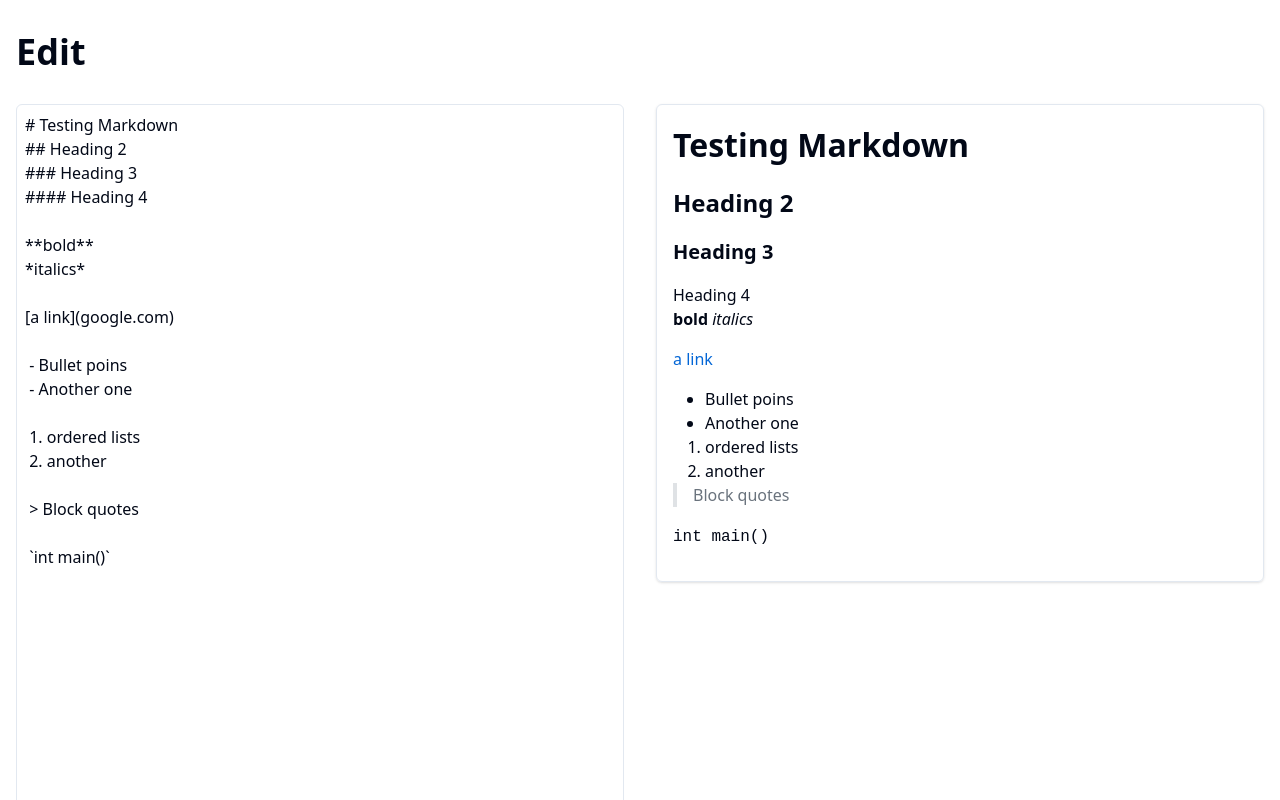
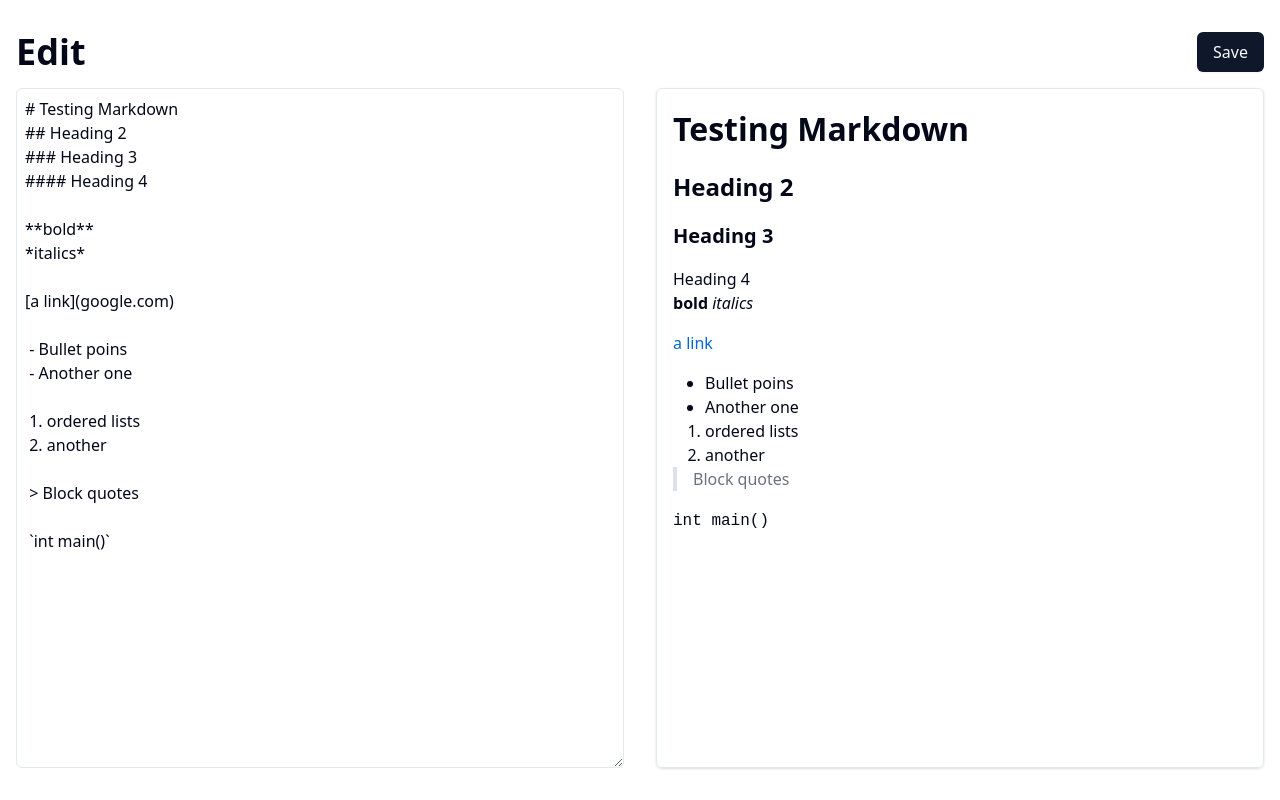
Before and after one commit to sonnyding1/CS35L-Egg, a React (Vite) app in the folder frontend/: page /edit in a window 1280 px wide. Shown: the top 800 px of the page. Built offline with nearby package versions, Linux system fonts and the light colour scheme.

Commit message:
Moved save button to the top, and made sure the preview and the edit portion are synced.

```diff
--- a/frontend/src/pages/Edit.jsx
+++ b/frontend/src/pages/Edit.jsx
@@ -1,5 +1,4 @@
-import React, { useState } from 'react';
-import { useEffect } from 'react';
+import React, { useState, useEffect } from 'react';
 import ReactMarkdown from 'react-markdown';
 import '../markdown.css';
 
@@ -38,30 +37,34 @@ function Edit() {
   };
 
   return (
-    <div className="container mx-auto px-4 py-8">
-      <h1 className="text-4xl font-bold mb-8">Edit</h1>
-      <div className="flex my-2">
-        <div className="w-1/2 pr-4">
+    <div className="container mx-auto px-4 py-8  h-screen flex flex-col">
+      {/* Flex container for header and button */}
+      <div className="flex items-center justify-between mb-4">
+        <h1 className="text-4xl font-bold">Edit</h1>
+        <button
+          onClick={handleSave}
+          className="bg-primary hover:bg-slate-700 text-primary-foreground font-medium py-2 px-4 rounded-md shadow-sm focus:outline-none focus:ring-2 focus:ring-offset-2 focus:ring-primary"
+        >
+          Save
+        </button>
+      </div>
+      <div className="flex-grow flex">
+        {/* Use flex-grow to ensure the editor and preview sections take up the remaining space */}
+        <div className="w-1/2 pr-4 flex flex-col">
           <textarea
             value={content}
             onChange={handleChange}
-            className="w-full h-screen p-2 border border-input rounded-md focus:outline-none focus:ring-primary focus:border-primary"
+            className="flex-grow w-full p-2 border border-input rounded-md focus:outline-none focus:ring-primary focus:border-primary"
           />
         </div>
-        <div className="w-1/2 pl-4">
-          <div className="w-full h-fit p-4 border rounded-md shadow">
+        <div className="w-1/2 pl-4 flex flex-col">
+          <div className="flex-grow w-full p-4 border rounded-md shadow overflow-y-auto">
             <div className="markdown">
               <ReactMarkdown>{content}</ReactMarkdown>
             </div>
           </div>
         </div>
       </div>
-      <button
-        onClick={handleSave}
-        className="mt-4 bg-primary hover:bg-slate-700 text-primary-foreground font-medium py-2 px-4 rounded-md shadow-sm focus:outline-none focus:ring-2 focus:ring-offset-2 focus:ring-primary"
-      >
-        Save
-      </button>
     </div>
   );
 }
```
